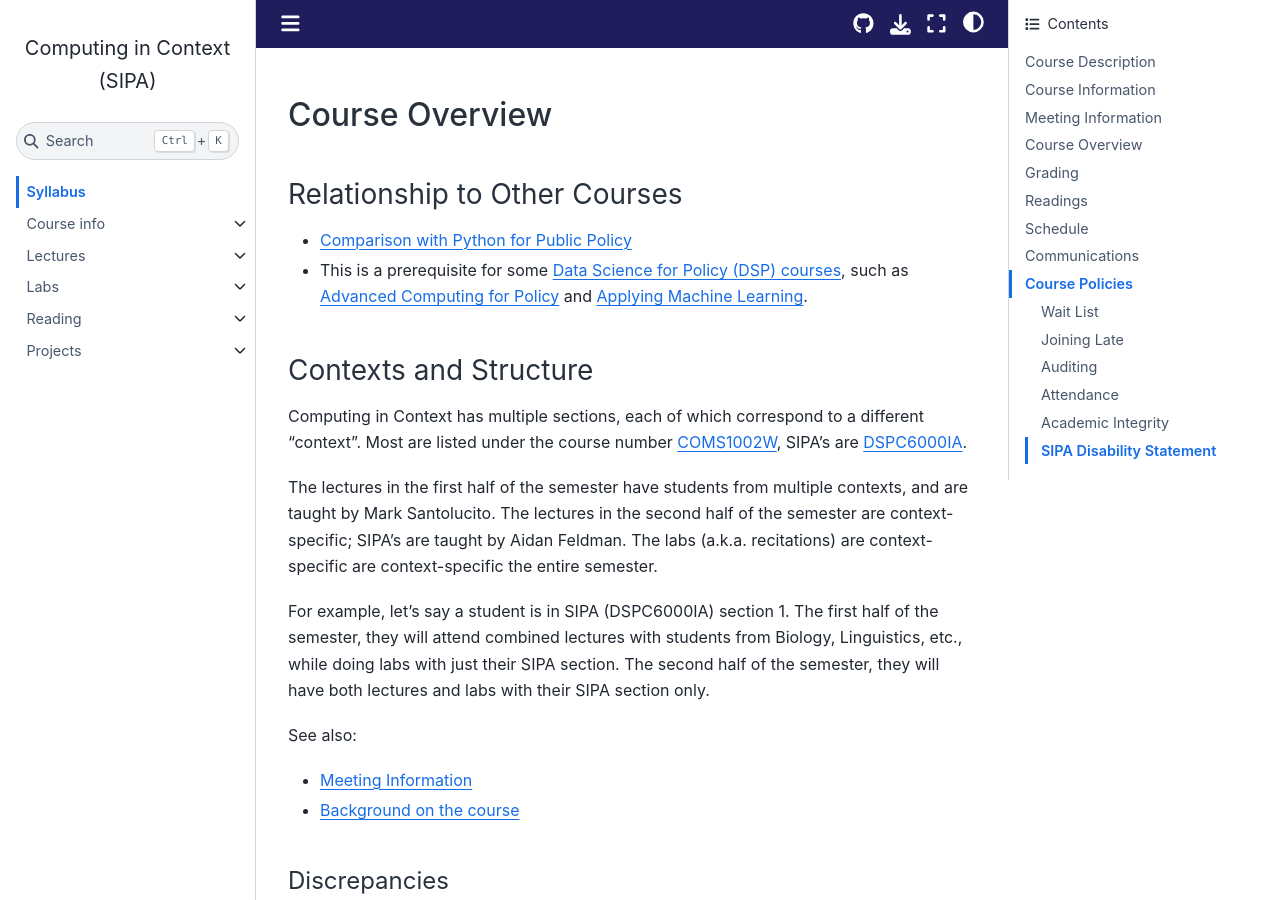
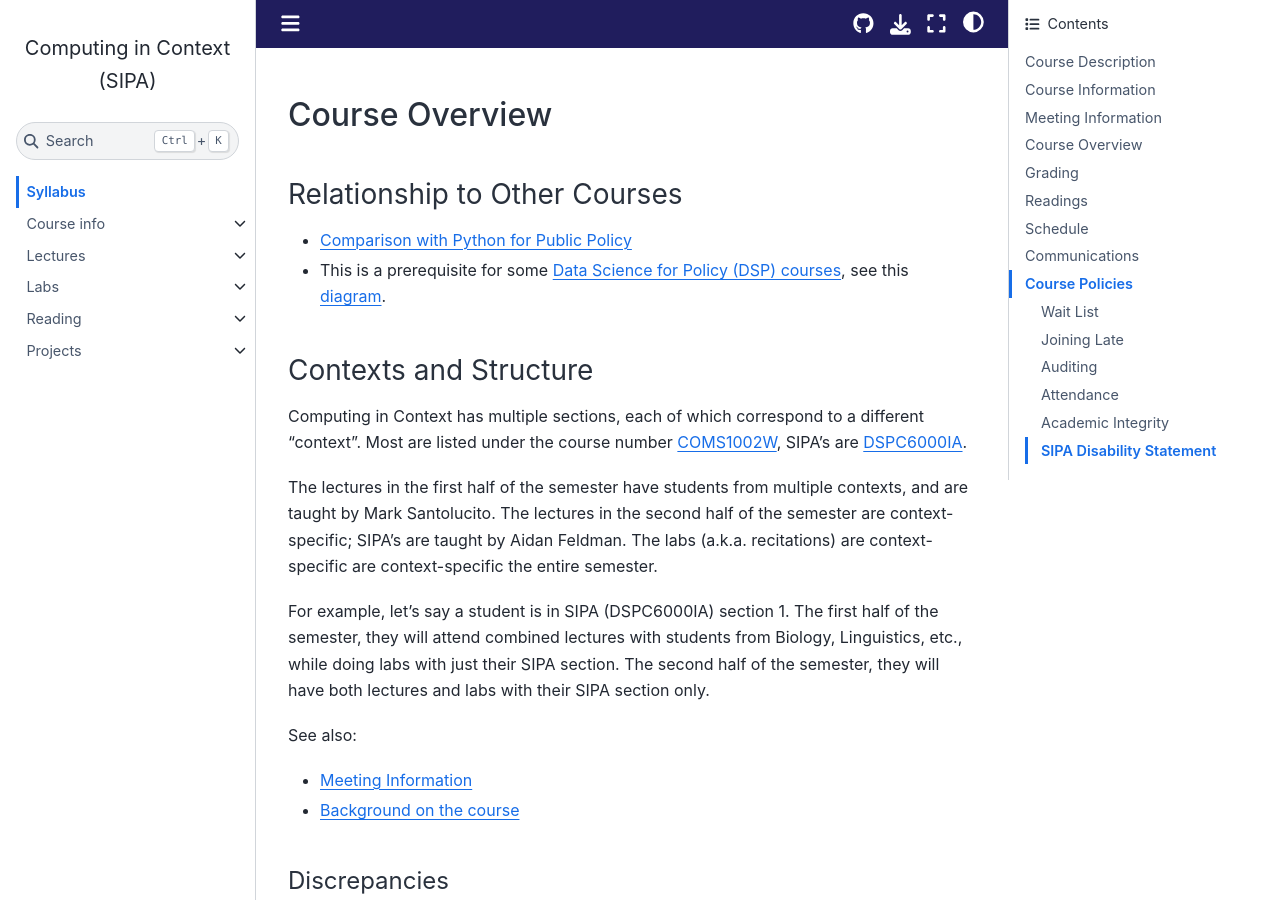
Before and after one commit to afeld/computing-in-context, a Jupyter Book: the page built from index.md, in a window 1280 px wide and 900 px high, scrolled down 2491 px. Built offline with Jupyter Book 1.0.4 settings and Sphinx 7.4.7 and the Sphinx Book theme 1.1.4, drawn with Linux system fonts in a browser that asks for light colours; pages that are not in the unit, such as notebooks, are missing from menus; comment, search, counter and statistics services are not loaded.

Commit message:
link to course sequence diagram

```diff
--- a/index.md
+++ b/index.md
@@ -64,7 +64,7 @@ Section 2:
 ### Relationship to Other Courses
 
 - [Comparison with Python for Public Policy](https://python-public-policy.afeld.me/en/columbia/#comparison-to-computing-in-context)
-- This is a prerequisite for some [Data Science for Policy (DSP) courses](https://www.sipa.columbia.edu/sipa-education/bulletin/dsp#dsp-requirements), such as [Advanced Computing for Policy](https://github.com/advanced-computing/course-materials?tab=readme-ov-file#readme) and [Applying Machine Learning](https://vergil.columbia.edu/vergil/course/20251/62323).
+- This is a prerequisite for some [Data Science for Policy (DSP) courses](https://www.sipa.columbia.edu/sipa-education/bulletin/dsp#dsp-requirements), see this [diagram](https://docs.google.com/drawings/d/1PjJG2TdWk-JMU_G2X3BV6ue0N9y5tZUN7FNJ3C8yPX8/edit).
 
 ### Contexts and Structure
 
```
